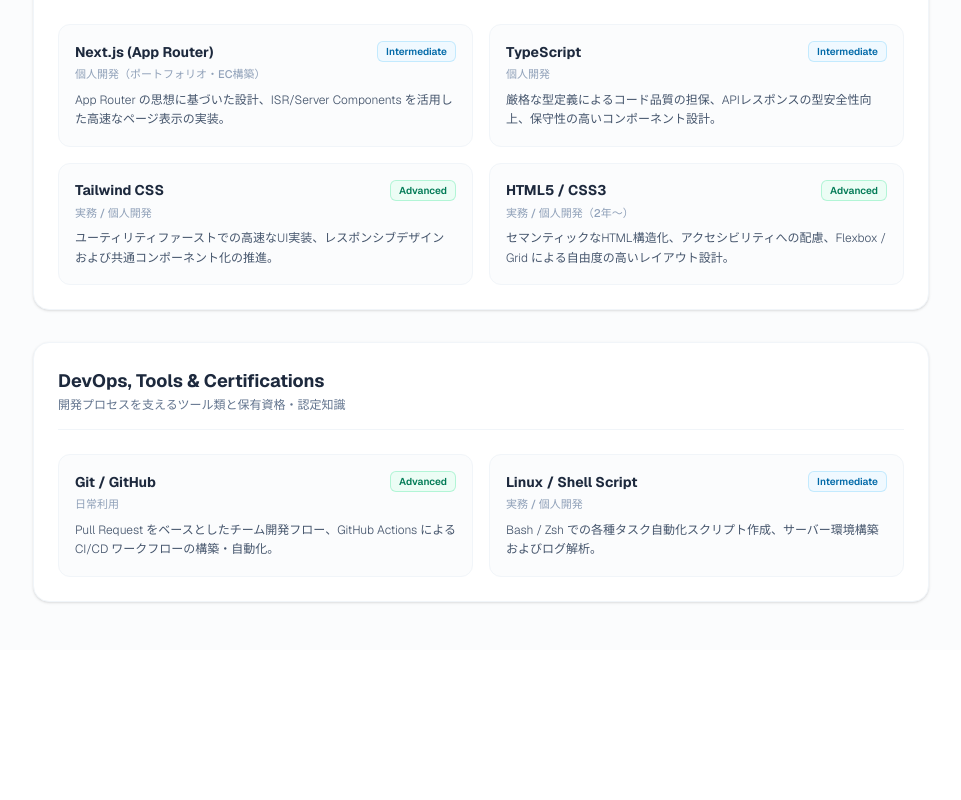
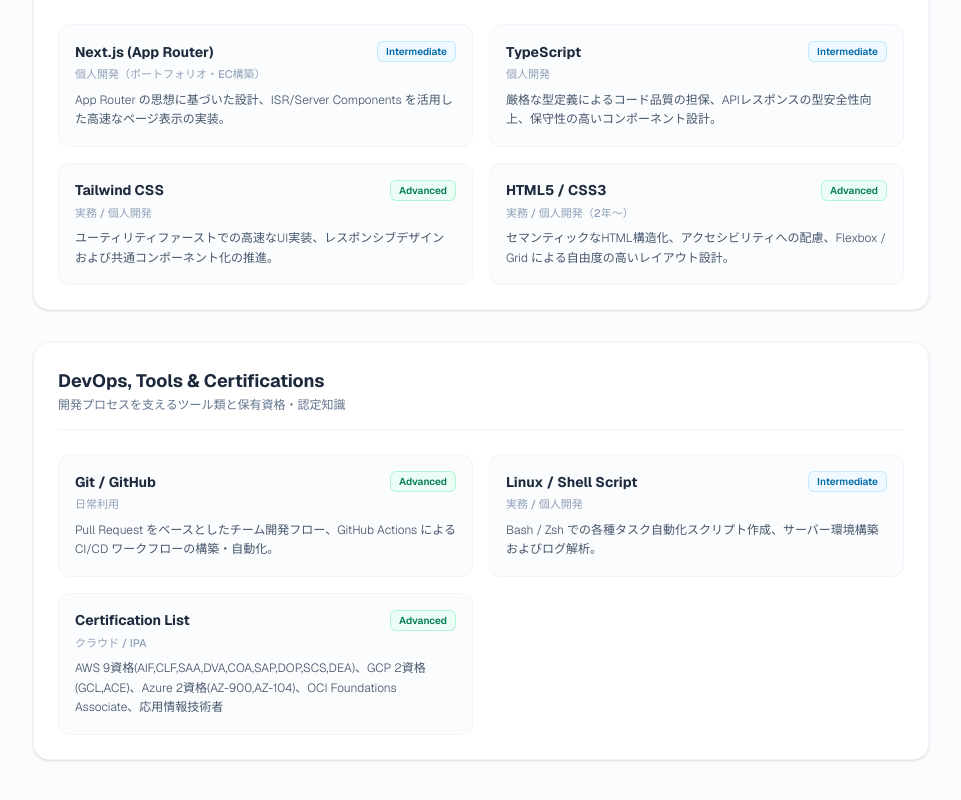
Before and after one commit to yadeharuun1226-collab/my-blog, a Next.js app: page /skills in a window 1280 px wide. Shown: the part 1120-1920 px from the top of the page, without its empty margins (159-1120 px from the left). Before the commit the page ends 1770 px from the top, so only its background shows below. Built offline with nearby package versions, Linux system fonts and the light colour scheme.

Commit message:
Skills up to date -- Certifications

```diff
--- a/app/skills/page.tsx
+++ b/app/skills/page.tsx
@@ -120,6 +120,13 @@
           experience: "実務 / 個人開発",
           description: "Bash / Zsh での各種タスク自動化スクリプト作成、サーバー環境構築およびログ解析。",
         },
+        {
+          name: "Certification List",
+          level: "Advanced",
+          experience: "クラウド / IPA",
+          description: "AWS 9資格(AIF,CLF,SAA,DVA,COA,SAP,DOP,SCS,DEA)、GCP 2資格(GCL,ACE)、Azure 2資格(AZ-900,AZ-104)、OCI Foundations Associate、応用情報技術者",
+        },
+
       ],
     },
   ];
```
